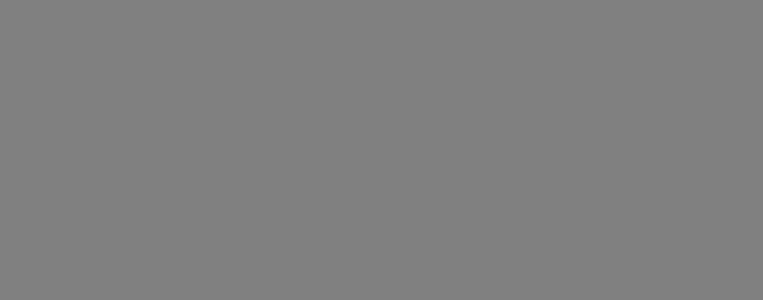
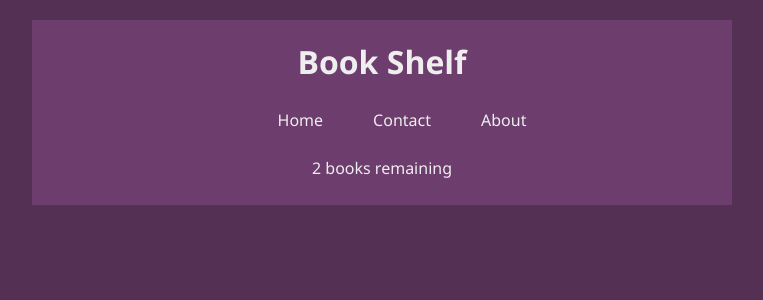
Before and after one commit to devhiko/booklist-app, a React (Create React App) app: page / in a window 1280 px wide. Shown: the top 300 px of the page, without its empty margins (258-1021 px from the left). Built offline with nearby package versions, Linux system fonts and the light colour scheme.

Commit message:
come to project part 2

```diff
--- a/package.json
+++ b/package.json
@@ -8,7 +8,8 @@
     "@testing-library/user-event": "^13.5.0",
     "react": "^18.0.0",
     "react-dom": "^18.0.0",
-    "react-scripts": "5.0.0"
+    "react-scripts": "5.0.0",
+    "uuid": "^8.3.2"
   },
   "scripts": {
     "start": "react-scripts start",
--- a/src/App.js
+++ b/src/App.js
@@ -1,9 +1,13 @@
+import BookContextProvider from "./contexts/BookContext";
+import Navbar from "./components/Navbar";
 
 
 function App() {
   return (
     <div className="App">
-
+      <BookContextProvider>
+        <Navbar />
+      </BookContextProvider>
     </div>
   );
 }
--- /dev/null
+++ b/src/components/Navbar.js
@@ -0,0 +1,19 @@
+import React, { useContext } from 'react';
+import { BookContext } from '../contexts/BookContext';
+
+const Navbar = () => {
+  const { books } = useContext(BookContext);
+  return (
+    <div className="navbar">
+      <h1>Book Shelf</h1>
+      <ul>
+        <li>Home</li>
+        <li>Contact</li>
+        <li>About</li>
+      </ul>
+      <p>{books.length} books remaining</p>
+    </div>
+  );
+}
+
+export default Navbar;
--- /dev/null
+++ b/src/contexts/BookContext.js
@@ -0,0 +1,27 @@
+import React, { createContext, useState } from 'react';
+import { v1 } from 'uuid';
+
+export const BookContext = createContext();
+
+const BookContextProvider = (props) => {
+  const [books, setBooks] = useState([
+    { title: 'origin', author: 'dan brown', id: 1 },
+    { title: 'red monday', author: 'g.g. marquez', id: 2 }
+  ]);
+
+  const addBook = (title, author) => {
+    setBooks([...books, { title, author, id: v1() }]);
+  };
+
+  const removeBook = (id) => {
+    setBooks(books.filter(book => book.id !== id));
+  }
+
+  return (
+    <BookContext.Provider value={{ books, addBook, removeBook }}>
+      {props.children}
+    </BookContext.Provider>
+  );
+}
+
+export default BookContextProvider;
--- a/src/index.css
+++ b/src/index.css
@@ -1,10 +1,56 @@
 * {
   font-family: 'Segoe UI', Tahoma, Geneva, Verdana, sans-serif;
   box-sizing: border-box;
+  list-style: none;
 }
 
 body {
   margin: 0;
   /* dark mode */
   background: gray;
+  /* standard theme */
+  background: #553055;
 }
+
+.App {
+  background: #4c2a4c;
+  margin: 20px auto;
+  width: 90%;
+  max-width: 700px;
+  color: #eee;
+}
+
+.navbar {
+  padding: 10px 20px;
+  text-align: center;
+  background: #6d3d6d;
+}
+
+.navbar ul {
+  display: flex;
+  justify-content: center;
+}
+
+.navbar li {
+  margin: auto 15px;
+  padding: 10px;
+}
+
+.book-list li:hover {
+  text-decoration: line-through;
+}
+
+.navbar h1 {
+  margin: 10px;
+}
+
+.book-list {
+  background: #6d3d6d;
+  padding: 10px;
+}
+
+.book-list li {
+  margin: 10px 20px;
+  padding: 10px 10px;
+  background: #553055;
+}
```
Also changed, not shown: src/components/BookDetails.js (added), src/components/BookForm.js (added), src/components/BookList.js (added), 1 other file (tests, documents, lock files or other folders).
